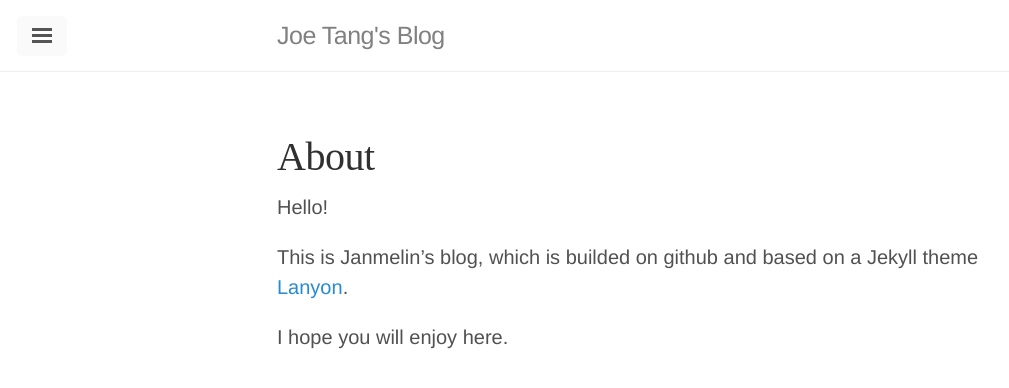
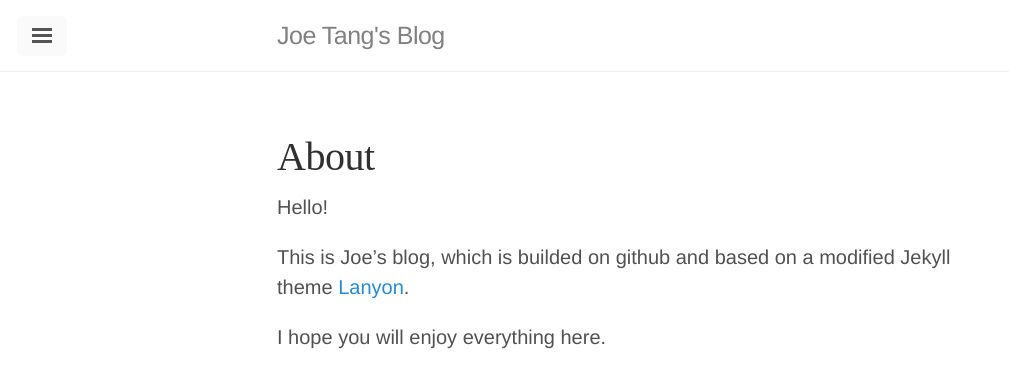
Before and after one commit to janmelin/Blog, a Jekyll site: the page built from about.md, in a window 1280 px wide. Shown: the top 388 px of the page, without its empty margins (3-1012 px from the left). Built offline with Jekyll 4.4.1, drawn with Linux system fonts in a browser that asks for light colours; some web fonts are replaced.

Commit message:
20230211-05

```diff
--- a/about.md
+++ b/about.md
@@ -5,7 +5,7 @@ title: About
 
 Hello!
 
-This is Janmelin's blog, which is builded on github and based on a Jekyll theme [Lanyon](http://lanyon.getpoole.com/).
+This is Joe's blog, which is builded on github and based on a modified Jekyll theme [Lanyon](http://lanyon.getpoole.com/).
 
-I hope you will enjoy here.
+I hope you will enjoy everything here.
 <!-- And if you have any question, you will get in touch with me by [email]_(mailto:@) -->
--- a/public/css/lanyon.css
+++ b/public/css/lanyon.css
@@ -22,12 +22,12 @@
 @font-face {
     font-family: "LXGW";
     src: url("/public/lxgw-wenkai/LXGWWenKai-Regular.ttf");
-    font-display: fallback;
+    font-display: swap;
 }
 @font-face {
     font-family: "LXGW-mono";
     src: url("/public/lxgw-wenkai/LXGWWenKaiMono-Regular.ttf");
-    font-display: fallback;
+    font-display: swap;
 }
 
 html,
```
